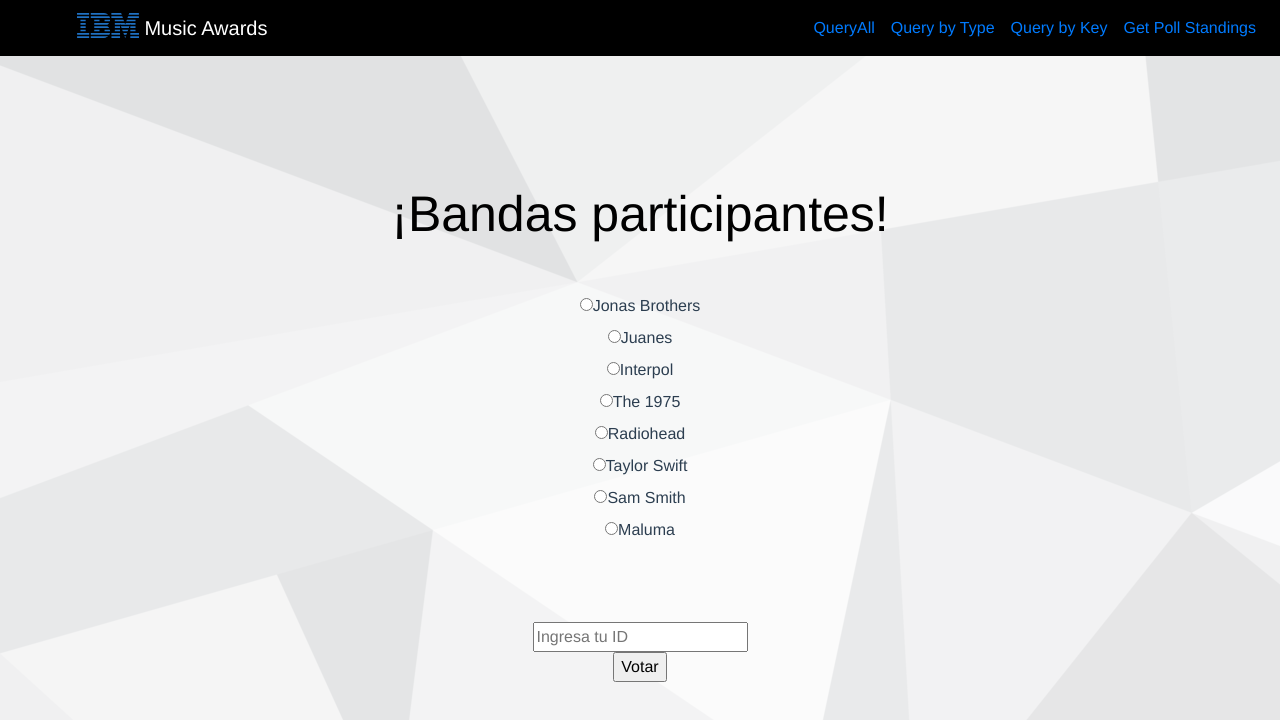
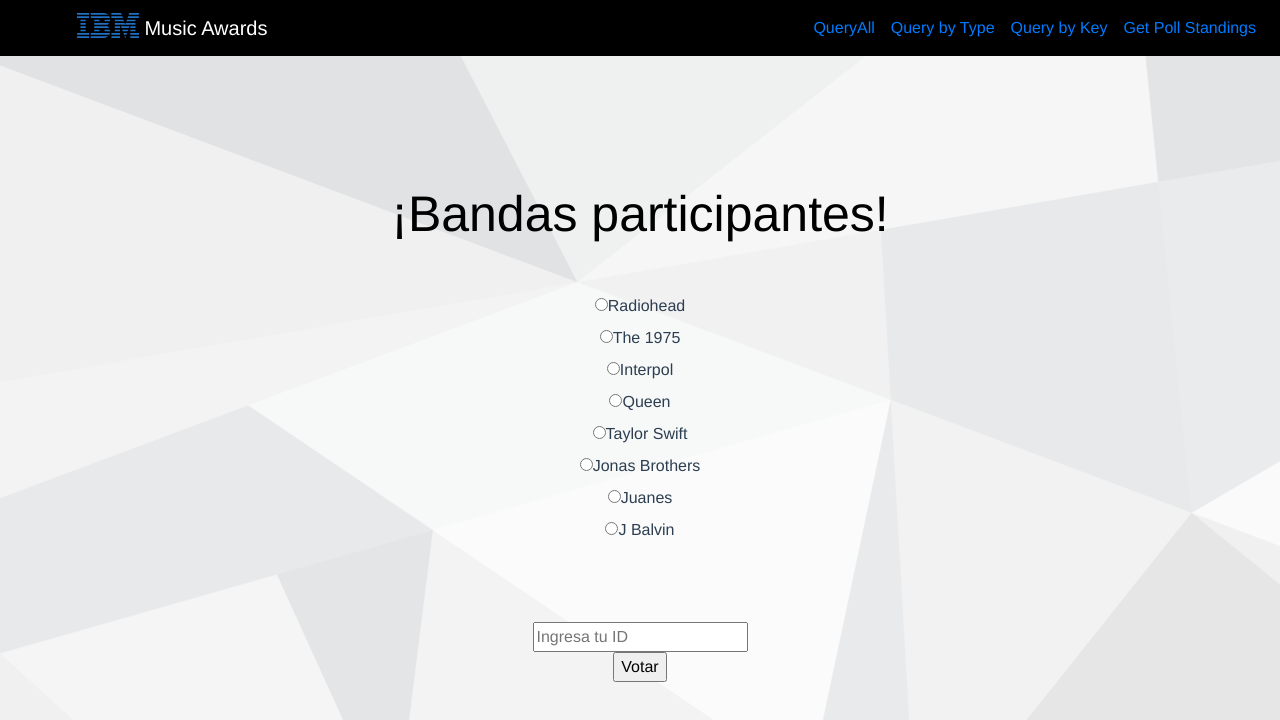
Before and after one commit to aleSlzr/CloudNData-IBM, a Vue app: page /#/castBallot in a window 1280 px wide. Shown: the top 720 px of the page. Built offline with nearby package versions, Linux system fonts and the light colour scheme.

Commit message:
docker app client

```diff
--- a/src/components/CastBallot.vue
+++ b/src/components/CastBallot.vue
@@ -1,29 +1,29 @@
 <template>
   <div class="posts">
     <h1>¡Bandas participantes!</h1>
-    <input type="radio" id="one" value="JonasBrothers" v-model="picked">
-    <label for="one">Jonas Brothers</label>
+    <input type="radio" id="one" value="radiohead" v-model="picked">
+    <label for="one">Radiohead</label>
     <br>
-    <input type="radio" id="two" value="Juanes" v-model="picked">
+    <input type="radio" id="two" value="the1975" v-model="picked">
+    <label for="two">The 1975</label>
+    <br>
+    <input type="radio" id="two" value="interpol" v-model="picked">
+    <label for="two">Interpol</label>
+    <br>
+    <input type="radio" id="two" value="queen" v-model="picked">
+    <label for="two">Queen</label>
+    <br>
+    <input type="radio" id="two" value="taylorswift" v-model="picked">
+    <label for="two">Taylor Swift</label>
+    <br>
+    <input type="radio" id="two" value="jonas" v-model="picked">
+    <label for="two">Jonas Brothers</label>
+    <br>
+    <input type="radio" id="two" value="juanes" v-model="picked">
     <label for="two">Juanes</label>
     <br>
-    <input type="radio" id="two" value="Interpol" v-model="picked">
-    <label for="two">Interpol</label>
-    <br>
-    <input type="radio" id="two" value="1975" v-model="picked">
-    <label for="two">The 1975</label>
-    <br>
-    <input type="radio" id="two" value="Radiohead" v-model="picked">
-    <label for="two">Radiohead</label>
-    <br>
-    <input type="radio" id="two" value="TaylorSwift" v-model="picked">
-    <label for="two">Taylor Swift</label>
-    <br>
-    <input type="radio" id="two" value="SamSmith" v-model="picked">
-    <label for="two">Sam Smith</label>
-    <br>
-    <input type="radio" id="two" value="Maluma" v-model="picked">
-    <label for="two">Maluma</label>
+    <input type="radio" id="two" value="jbalvin" v-model="picked">
+    <label for="two">J Balvin</label>
     <br>
     <br>
     <span v-if="picked">
--- a/src/components/GetCurrentStanding.vue
+++ b/src/components/GetCurrentStanding.vue
@@ -4,12 +4,12 @@
 
     <b-button variant="outline-primary" v-on:click="getCurrentStanding()">Verificar votaciones</b-button>
 
-    <br>
+    <br />
     <span v-if="response">
       <b>{{ response }}</b>
     </span>
-    <br>
-    <vue-instant-loading-spinner id='loader' ref="Spinner"></vue-instant-loading-spinner>
+    <br />
+    <vue-instant-loading-spinner id="loader" ref="Spinner"></vue-instant-loading-spinner>
     <div class="chart-wrapper">
       <chart :options="chartOptionsBar"></chart>
     </div>
@@ -42,24 +42,25 @@
       // console.log(`this.selected ${this.selected}`);
       const apiResponse = await PostsService.getCurrentStanding();
       console.log("%%%%%%%%%%%%%%%%%%%%%%%%%");
-      console.log(apiResponse);
-      console.log(apiResponse.data[0].Record);
+      console.log("ApiResponse", apiResponse);
+      console.log("Record", apiResponse.data[0].Record);
       let currentStanding = [];
+      let data = [];
       for (let i = 0; i < apiResponse.data.length; i++) {
         currentStanding[i] = apiResponse.data[i].Record.count;
+        data.push(apiResponse.data[i].Record.description);
       }
+
       console.log("curStanding: ");
       console.log(currentStanding);
 
       this.chartOptionsBar = {
         xAxis: {
-          data: [
-            "Democrat",
-            "Green",
-            "Independent",
-            "Libertarian",
-            "Republican"
-          ]
+          data: data,
+          ticks: {
+            stepSize: 50,
+            maxTicksLimit: 3
+          }
         },
         yAxis: {
           type: "value"
@@ -70,6 +71,7 @@
             data: currentStanding
           }
         ],
+
         title: {
           text: "2020 ",
           x: "center",
--- a/src/services/api.js
+++ b/src/services/api.js
@@ -2,6 +2,6 @@
 
 export default() => {
   return axios.create({
-    baseURL: `http://localhost:8081`
+    baseURL: process.env.API_URL //`http://localhost:8081`
   })
 }
```
Also changed, not shown: 2 other files (tests, documents, lock files or other folders).
